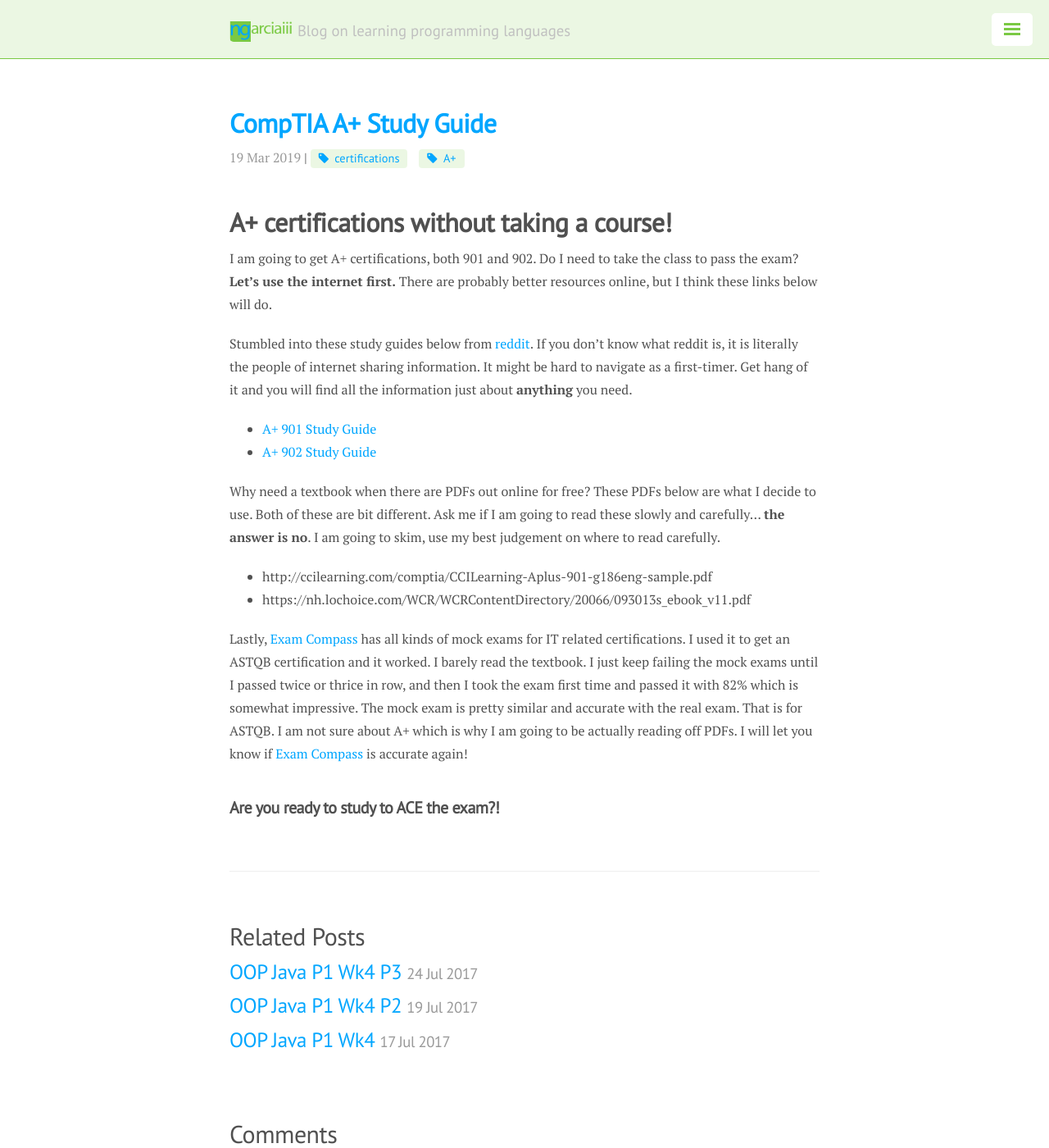
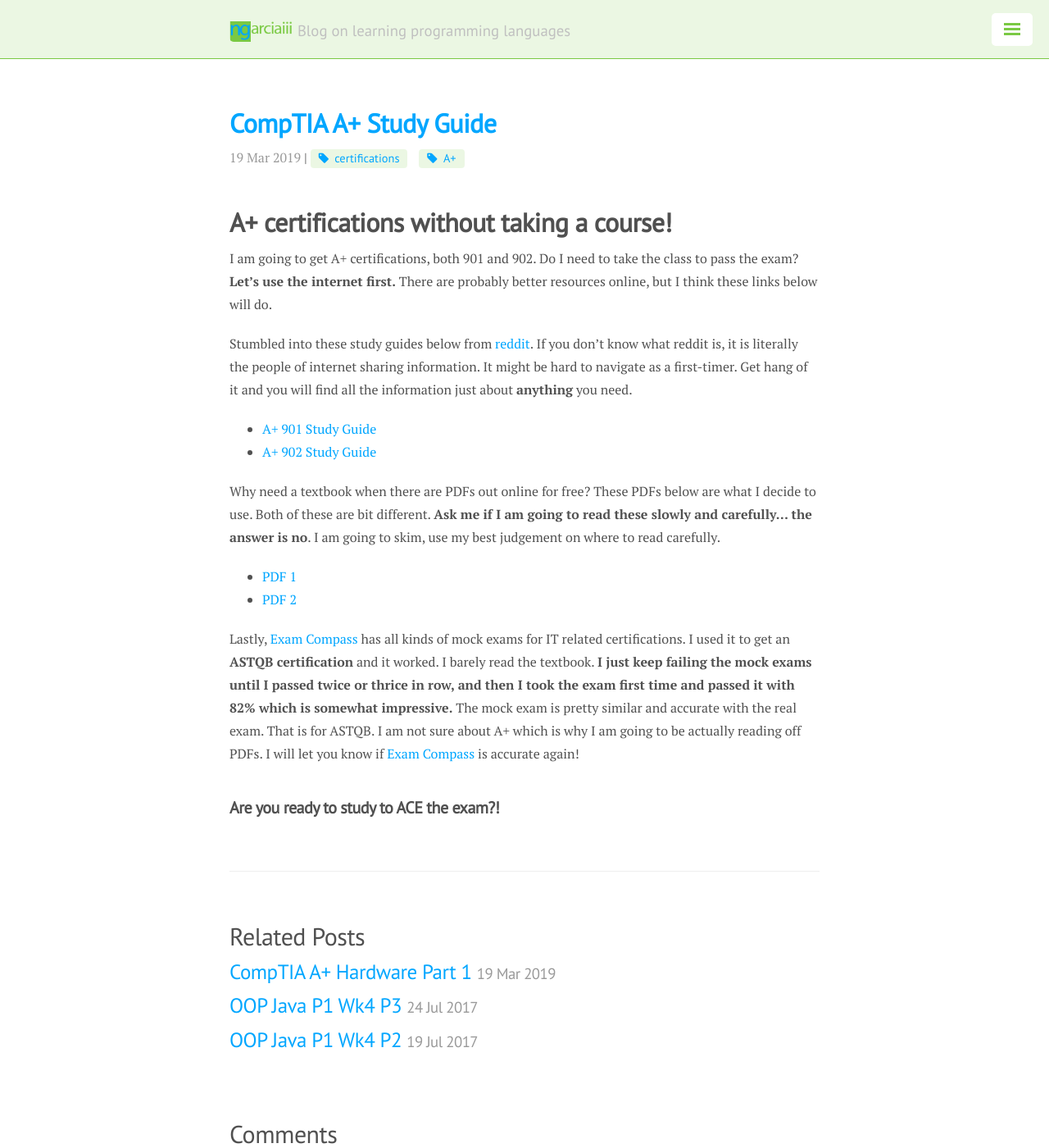
Before and after one commit to ngarciaiii/archived_blog, a Jekyll site: the page built from _posts/2019-03-19-CompTIA-A+-Study-Guide.markdown, in a window 1280 px wide and 1400 px high. Shown: the whole window at 82% size. Built offline with Jekyll 4.4.1, drawn with Linux system fonts in a browser that asks for light colours; nearby versions of some CDN libraries; comment, search, counter and statistics services are not loaded; some of the changed lines change nothing that is shown.

Commit message:
new post unfinished

```diff
--- a/_posts/2019-03-19-CompTIA-A+-Study-Guide.markdown
+++ b/_posts/2019-03-19-CompTIA-A+-Study-Guide.markdown
@@ -16,16 +16,18 @@ Stumbled into these study guides below from [reddit][reddit]. If you don't know
 - [A+ 901 Study Guide][A+ 901 Study Guide]
 - [A+ 902 Study Guide][A+ 902 Study Guide]
 
-Why need a textbook when there are PDFs out online for free? These PDFs below are what I decide to use. Both of these are bit different. Ask me if I am going to read these slowly and carefully... <b>the answer is no</b>. I am going to skim, use my best judgement on where to read carefully.
+Why need a textbook when there are PDFs out online for free? These PDFs below are what I decide to use. Both of these are bit different. <b>Ask me if I am going to read these slowly and carefully... the answer is no</b>. I am going to skim, use my best judgement on where to read carefully.
 
-- http://ccilearning.com/comptia/CCILearning-Aplus-901-g186eng-sample.pdf
-- https://nh.lochoice.com/WCR/WCRContentDirectory/20066/093013s_ebook_v11.pdf
+- [PDF 1][PDF 1]
+- [PDF 2][PDF 2]
 
-Lastly, [Exam Compass][Exam Compass] has all kinds of mock exams for IT related certifications. I used it to get an ASTQB certification and it worked. I barely read the textbook. I just keep failing the mock exams until I passed twice or thrice in row, and then I took the exam first time and passed it with 82% which is somewhat impressive. The mock exam is pretty similar and accurate with the real exam. That is for ASTQB. I am not sure about A+ which is why I am going to be actually reading off PDFs. I will let you know if [Exam Compass][Exam Compass] is accurate again!
+Lastly, [Exam Compass][Exam Compass] has all kinds of mock exams for IT related certifications. I used it to get an <b>ASTQB certification</b> and it worked. I barely read the textbook. <b>I just keep failing the mock exams until I passed twice or thrice in row, and then I took the exam first time and passed it with 82% which is somewhat impressive.</b> The mock exam is pretty similar and accurate with the real exam. That is for ASTQB. I am not sure about A+ which is why I am going to be actually reading off PDFs. I will let you know if [Exam Compass][Exam Compass] is accurate again!
 
 ## Are you ready to study to ACE the exam?!
 
 [A+ 901 Study Guide]:https://docs.google.com/document/d/1Shh_BNuw4xh2mlr3UVBpBWqbvWJNnTtuSq12RFsjvAo/edit
 [A+ 902 Study Guide]:https://docs.google.com/document/d/11TZ8TvhUlRI4yhMBSnULgwE2p4plTptIKZOJ96QdXKc/edit
+[PDF 1]:http://ccilearning.com/comptia/CCILearning-Aplus-901-g186eng-sample.pdf
+[PDF 2]:https://nh.lochoice.com/WCR/WCRContentDirectory/20066/093013s_ebook_v11.pdf
 [reddit]:www.reddit.com
 [Exam Compass]:https://www.examcompass.com/
--- /dev/null
+++ b/_posts/2019-03-21-CompTIA A+ Part 1 Hardware.markdown
@@ -0,0 +1,33 @@
+---
+layout: post
+title: "CompTIA A+ Hardware Part 1"
+date: 2019-03-19 09:08:30 -0400
+categories: CompTIA A+
+tags: [certifications, A+]
+comments: true
+---
+
+# Memorizing the Hardware
+
+Learning online without taking class can be little daunting at the beginning. Focus on `fun facts` and everything will be all good. There are `A+ 901 and 902 certifications`, so let's <b>separate</b> these two by starting with this [A+ 901 Study Guide][A+ 901 Study Guide].  PDFs are just to help me understand the study guides better. If need a link to either [PDF 1][PDF 1] and or [PDF 2][PDF 2] that I am using, click on these to new tab with right click.
+
+I noticed that this [A+ 901 Study Guide][A+ 901 Study Guide] started with BIOS and I am not sure why. I will start with Hardware, and then BIOS afterward.
+
+# Hardware Part 1
+- Peripheral Devices
+  - Motherboards
+  - Connection Interface
+  - Display Devices
+  - Audio and Multimedia Devices
+  - Removable Storage Devices
+
+The listed above is what we will be cover in this post. I will try my best to slim this post up.
+
+
+
+
+
+
+[A+ 901 Study Guide]:https://docs.google.com/document/d/1Shh_BNuw4xh2mlr3UVBpBWqbvWJNnTtuSq12RFsjvAo/edit
+[PDF 1]:http://ccilearning.com/comptia/CCILearning-Aplus-901-g186eng-sample.pdf
+[PDF 2]:https://nh.lochoice.com/WCR/WCRContentDirectory/20066/093013s_ebook_v11.pdf
```
